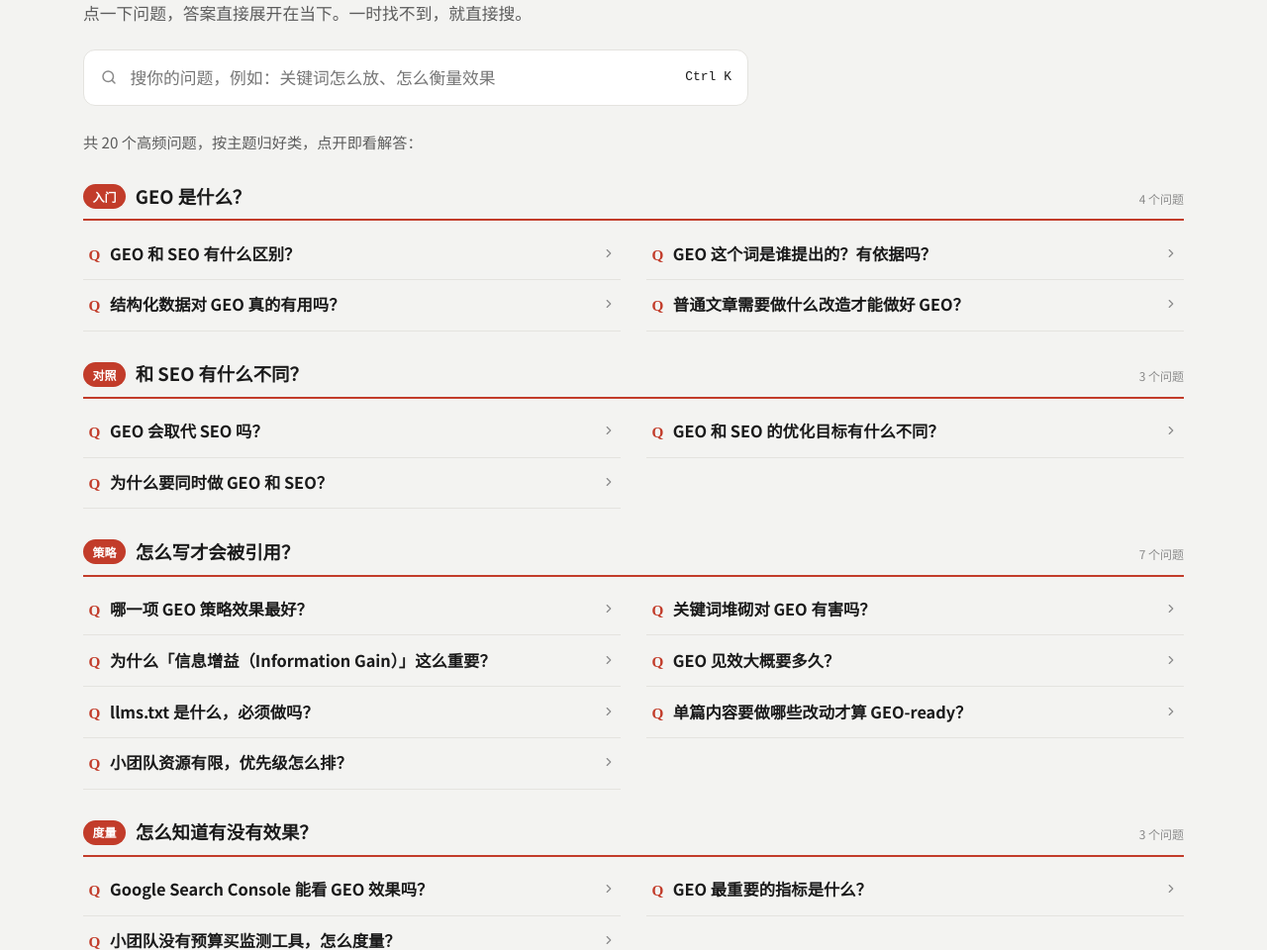
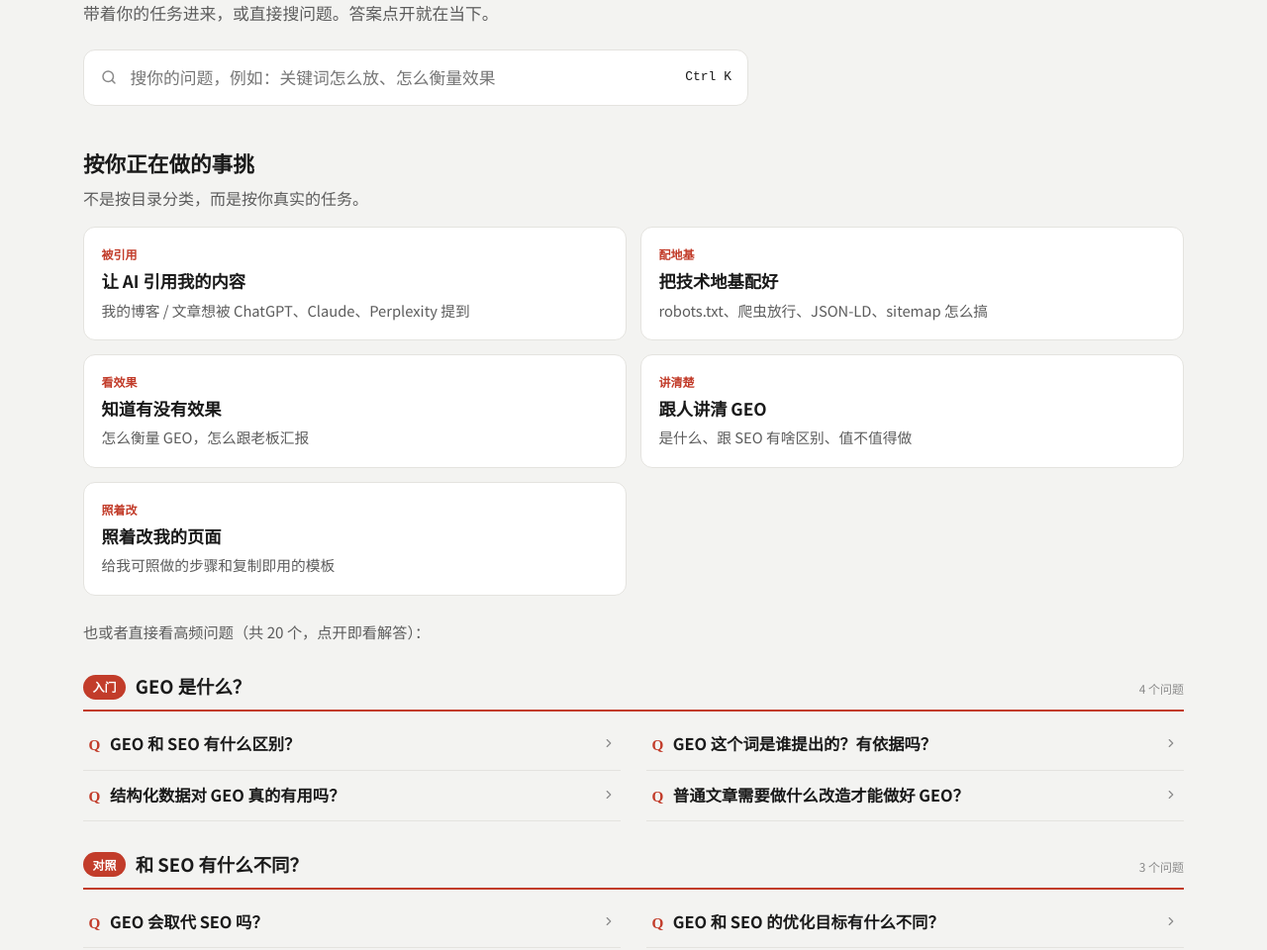
Before and after one commit to uzuhu/geo, an Astro site: page / in a window 1280 px wide. Shown: the part 189-1149 px from the top of the page at 99% size. Built offline with nearby package versions, Linux system fonts and the light colour scheme; Astro itself is replaced by a stand-in of ours.

Commit message:
信息架构地基：内容加 kind 分类、新增任务场景模型与场景页、首页改场景优先

```diff
--- a/src/components/Header.astro
+++ b/src/components/Header.astro
@@ -1,5 +1,6 @@
 ---
 import { withBase } from '../lib/guides';
+import { scenarioHref } from '../lib/scenarios';
 
 interface Props {
   homeHref: string;
@@ -7,6 +8,7 @@ interface Props {
 
 const { homeHref } = Astro.props;
 const guidesHref = withBase('/guides/');
+const scenariosHref = scenarioHref('cite').replace(/\/cite\/$/, '/');
 ---
 
 <header class="site-header">
@@ -15,11 +17,12 @@ const guidesHref = withBase('/guides/');
       <span class="brand__mark" aria-hidden="true">G</span>
       <span class="brand__text">
         <span class="brand__name">GEO 指南</span>
-        <span class="brand__tag">按问题找做法</span>
+        <span class="brand__tag">按任务找做法</span>
       </span>
     </a>
 
     <nav class="site-nav" aria-label="主导航">
+      <a href={scenariosHref}>场景</a>
       <a href={guidesHref}>全部文章</a>
     </nav>
 
--- /dev/null
+++ b/src/components/QaList.astro
@@ -0,0 +1,48 @@
+---
+/**
+ * 渲染问答分组（问题 + 内联可展开答案）。首页与场景页复用。
+ * data-q-group / data-q-item / data-q-text 供首页的即时筛选脚本使用。
+ */
+import type { QuestionGroup } from '../lib/guides';
+
+interface Props {
+  groups: QuestionGroup[];
+}
+
+const { groups } = Astro.props;
+---
+
+{
+  groups.map((group) => (
+    <section class="q-group" data-q-group aria-labelledby={`qg-${group.id}`}>
+      <header class="q-group__head">
+        <span class="q-group__badge">{group.label}</span>
+        <h2 id={`qg-${group.id}`}>{group.question}</h2>
+        <span class="q-group__count">{group.items.length} 个问题</span>
+      </header>
+      <ul class="q-list">
+        {group.items.map((item) => (
+          <li
+            class="q-item"
+            data-q-item
+            data-q-text={`${item.question} ${item.answer} ${group.label} ${item.guideTitle}`}
+          >
+            <details class="q-a">
+              <summary class="q-a__q">
+                <span class="q-a__qmark" aria-hidden="true">Q</span>
+                <span class="q-a__text">{item.question}</span>
+                <svg class="q-a__chevron" width="14" height="14" viewBox="0 0 24 24" fill="none" aria-hidden="true">
+                  <path d="M9 6l6 6-6 6" stroke="currentColor" stroke-width="2" stroke-linecap="round" stroke-linejoin="round"></path>
+                </svg>
+              </summary>
+              <div class="q-a__body">
+                <p class="q-a__answer">{item.answer}</p>
+                <a class="q-a__more" href={item.href}>在《{item.guideTitle}》查看完整解答 →</a>
+              </div>
+            </details>
+          </li>
+        ))}
+      </ul>
+    </section>
+  ))
+}
--- a/src/content.config.ts
+++ b/src/content.config.ts
@@ -10,6 +10,7 @@ const TOPIC_IDS = ['intro', 'compare', 'strategy', 'measure', 'technical'] as co
  * 必填：title、description、topic
  * 常用：kicker、order、takeaways、faq、publishDate、author
  * topic 取值：intro | compare | strategy | measure | technical
+ * kind 取值：concept | recipe | template | tool | example | qa（内容类型，用于按"应用"组织）
  * 若要新增主题，先改 src/lib/topics.ts
  */
 const guides = defineCollection({
@@ -18,6 +19,7 @@ const guides = defineCollection({
     title: z.string(),
     description: z.string(),
     topic: z.enum(TOPIC_IDS),
+    kind: z.enum(['concept', 'recipe', 'template', 'tool', 'example', 'qa']).optional(),
     kicker: z.string().optional(),
     order: z.number().optional(),
     featured: z.boolean().optional(),
--- a/src/lib/guides.ts
+++ b/src/lib/guides.ts
@@ -1,5 +1,5 @@
 import { getCollection, type CollectionEntry } from 'astro:content';
-import { getTopic, type TopicId } from './topics';
+import { TOPICS, getTopic, type TopicId } from './topics';
 
 export type GuideEntry = CollectionEntry<'guides'>;
 
@@ -51,6 +51,42 @@ export interface SearchItem {
   hint: string;
   topic: string;
   haystack: string;
+}
+
+export interface QuestionGroup {
+  id: string;
+  label: string;
+  question: string;
+  items: {
+    question: string;
+    answer: string;
+    href: string;
+    guideTitle: string;
+  }[];
+}
+
+/**
+ * 把指南里的 FAQ 按主题聚成「问答分组」，供首页与场景页复用。
+ * 传 topicIds 则只保留这些主题的分组（场景页用）。
+ */
+export function buildQuestionGroups(guides: GuideEntry[], topicIds?: TopicId[]): QuestionGroup[] {
+  const topics = topicIds ? TOPICS.filter((t) => topicIds.includes(t.id)) : TOPICS;
+  return topics
+    .map((topic) => {
+      const items = guides
+        .filter((g) => g.data.topic === topic.id)
+        .sort((a, b) => (a.data.order ?? 999) - (b.data.order ?? 999))
+        .flatMap((g) =>
+          (g.data.faq ?? []).map((faq) => ({
+            question: faq.question,
+            answer: faq.answer,
+            href: `${guideHref(g.id)}#${faqId(faq.question)}`,
+            guideTitle: g.data.title,
+          }))
+        );
+      return { id: topic.id, label: topic.label, question: topic.question, items };
+    })
+    .filter((g) => g.items.length > 0);
 }
 
 export function buildSearchIndex(guides: GuideEntry[]): SearchItem[] {
--- /dev/null
+++ b/src/lib/scenarios.ts
@@ -0,0 +1,66 @@
+import { withBase } from './guides';
+import type { TopicId } from './topics';
+
+export const SCENARIO_IDS = ['cite', 'config', 'measure', 'explain', 'rewrite'] as const;
+
+export type ScenarioId = (typeof SCENARIO_IDS)[number];
+
+export interface Scenario {
+  id: ScenarioId;
+  label: string;
+  question: string;
+  blurb: string;
+  topics: TopicId[];
+}
+
+/**
+ * 任务场景：按"用户正在做的事"组织，而不是按目录主题。
+ * topics 决定该场景聚合哪些主题的问答与文章。
+ */
+export const SCENARIOS: Scenario[] = [
+  {
+    id: 'cite',
+    label: '被引用',
+    question: '让 AI 引用我的内容',
+    blurb: '我的博客 / 文章想被 ChatGPT、Claude、Perplexity 提到',
+    topics: ['strategy'],
+  },
+  {
+    id: 'config',
+    label: '配地基',
+    question: '把技术地基配好',
+    blurb: 'robots.txt、爬虫放行、JSON-LD、sitemap 怎么搞',
+    topics: ['technical'],
+  },
+  {
+    id: 'measure',
+    label: '看效果',
+    question: '知道有没有效果',
+    blurb: '怎么衡量 GEO，怎么跟老板汇报',
+    topics: ['measure'],
+  },
+  {
+    id: 'explain',
+    label: '讲清楚',
+    question: '跟人讲清 GEO',
+    blurb: '是什么、跟 SEO 有啥区别、值不值得做',
+    topics: ['intro', 'compare'],
+  },
+  {
+    id: 'rewrite',
+    label: '照着改',
+    question: '照着改我的页面',
+    blurb: '给我可照做的步骤和复制即用的模板',
+    topics: ['strategy', 'technical'],
+  },
+];
+
+const scenarioMap = new Map(SCENARIOS.map((s) => [s.id, s]));
+
+export function getScenario(id: string): Scenario {
+  return scenarioMap.get(id as ScenarioId) ?? SCENARIOS[0];
+}
+
+export function scenarioHref(id: string): string {
+  return withBase(`/scenarios/${id}/`);
+}
--- a/src/pages/index.astro
+++ b/src/pages/index.astro
@@ -1,39 +1,25 @@
 ---
 import Base from '../layouts/Base.astro';
-import { getPublishedGuides, guideHref, faqId, withBase } from '../lib/guides';
-import { TOPICS, getTopic } from '../lib/topics';
+import QaList from '../components/QaList.astro';
+import { getPublishedGuides, buildQuestionGroups, withBase } from '../lib/guides';
+import { SCENARIOS, scenarioHref } from '../lib/scenarios';
 
 const guides = await getPublishedGuides();
-
-const questionGroups = TOPICS.map((topic) => {
-  const items = guides
-    .filter((g) => g.data.topic === topic.id)
-    .sort((a, b) => (a.data.order ?? 999) - (b.data.order ?? 999))
-    .flatMap((g) =>
-      (g.data.faq ?? []).map((faq) => ({
-        question: faq.question,
-        answer: faq.answer,
-        href: `${guideHref(g.id)}#${faqId(faq.question)}`,
-        guideTitle: g.data.title,
-      }))
-    );
-  return { id: topic.id, label: topic.label, question: topic.question, items };
-}).filter((g) => g.items.length > 0);
-
-const totalQuestions = questionGroups.reduce((n, g) => n + g.items.length, 0);
+const groups = buildQuestionGroups(guides);
+const totalQuestions = groups.reduce((n, g) => n + g.items.length, 0);
 const allHref = withBase('/guides/');
 ---
 
 <Base
   title="GEO 指南"
-  description="按真实问题找 GEO 答案：入门、对照 SEO、内容策略、效果度量与技术配置。点一下在首页直接看解答。"
+  description="按你正在做的事挑 GEO 做法：被 AI 引用、配好技术地基、看效果、讲清楚、照着改。相关问题点开即看解答。"
 >
   <main id="main" class="page page--home">
     <section class="hero">
       <p class="kicker">生成式引擎优化 · GEO</p>
       <h1>你的问题，这里都有答案</h1>
       <p class="hero__lead">
-        点一下问题，答案直接展开在当下。一时找不到，就直接搜。
+        带着你的任务进来，或直接搜问题。答案点开就在当下。
       </p>
 
       <form class="q-filter" data-q-filter-form>
@@ -52,43 +38,28 @@ const allHref = withBase('/guides/');
       </form>
     </section>
 
-    <p class="q-count">共 {totalQuestions} 个高频问题，按主题归好类，点开即看解答：</p>
+    <section class="scenarios" aria-labelledby="sc-heading">
+      <header class="section-head">
+        <h2 id="sc-heading">按你正在做的事挑</h2>
+        <p>不是按目录分类，而是按你真实的任务。</p>
+      </header>
+      <div class="intent-grid">
+        {
+          SCENARIOS.map((s) => (
+            <a class="intent-card" href={scenarioHref(s.id)}>
+              <span class="intent-card__label">{s.label}</span>
+              <strong>{s.question}</strong>
+              <span>{s.blurb}</span>
+            </a>
+          ))
+        }
+      </div>
+    </section>
+
+    <p class="q-count">也或者直接看高频问题（共 {totalQuestions} 个，点开即看解答）：</p>
 
     <div class="q-index">
-      {
-        questionGroups.map((group) => (
-          <section class="q-group" data-q-group aria-labelledby={`qg-${group.id}`}>
-            <header class="q-group__head">
-              <span class="q-group__badge">{group.label}</span>
-              <h2 id={`qg-${group.id}`}>{group.question}</h2>
-              <span class="q-group__count">{group.items.length} 个问题</span>
-            </header>
-            <ul class="q-list">
-              {group.items.map((item) => (
-                <li
-                  class="q-item"
-                  data-q-item
-                  data-q-text={`${item.question} ${item.answer} ${group.label} ${item.guideTitle}`}
-                >
-                  <details class="q-a">
-                    <summary class="q-a__q">
-                      <span class="q-a__qmark" aria-hidden="true">Q</span>
-                      <span class="q-a__text">{item.question}</span>
-                      <svg class="q-a__chevron" width="14" height="14" viewBox="0 0 24 24" fill="none" aria-hidden="true">
-                        <path d="M9 6l6 6-6 6" stroke="currentColor" stroke-width="2" stroke-linecap="round" stroke-linejoin="round"></path>
-                      </svg>
-                    </summary>
-                    <div class="q-a__body">
-                      <p class="q-a__answer">{item.answer}</p>
-                      <a class="q-a__more" href={item.href}>在《{item.guideTitle}》查看完整解答 →</a>
-                    </div>
-                  </details>
-                </li>
-              ))}
-            </ul>
-          </section>
-        ))
-      }
+      <QaList groups={groups} />
     </div>
 
     <p class="q-empty" data-q-empty hidden>没有匹配的问题。换个词试试，或浏览全部文章。</p>
--- /dev/null
+++ b/src/pages/scenarios/index.astro
@@ -0,0 +1,37 @@
+---
+import Base from '../../layouts/Base.astro';
+import { SCENARIOS, scenarioHref } from '../../lib/scenarios';
+import { withBase } from '../../lib/guides';
+
+const home = withBase('/');
+---
+
+<Base
+  title="按任务找 GEO 做法"
+  description="按你正在做的事挑：被 AI 引用、配好技术地基、看效果、讲清楚 GEO、照着改页面。任务导向，而不是目录树。"
+>
+  <main id="main" class="page page--list">
+    <header class="list-hero">
+      <p class="kicker">任务导向</p>
+      <h1>你正在做的事，对应这些做法</h1>
+      <p>不按目录翻，按你的任务挑。</p>
+    </header>
+
+    <div class="intent-grid">
+      {
+        SCENARIOS.map((s) => (
+          <a class="intent-card" href={scenarioHref(s.id)}>
+            <span class="intent-card__label">{s.label}</span>
+            <strong>{s.question}</strong>
+            <span>{s.blurb}</span>
+          </a>
+        ))
+      }
+    </div>
+
+    <p class="q-foot">
+      <span>想系统学一遍？</span>
+      <a href={withBase('/guides/')}>浏览全部文章 →</a>
+    </p>
+  </main>
+</Base>
```
Also changed, not shown: src/content/guides/ai-crawlers.md (+1 -0 lines), src/content/guides/geo-playbook.md (+1 -0 lines), src/content/guides/geo-strategies.md (+1 -0 lines), src/content/guides/geo-vs-seo.md (+1 -0 lines), src/content/guides/measure-geo.md (+1 -0 lines), src/content/guides/what-is-geo.md (+1 -0 lines), src/pages/scenarios/[id].astro (added, +73 -0 lines).
